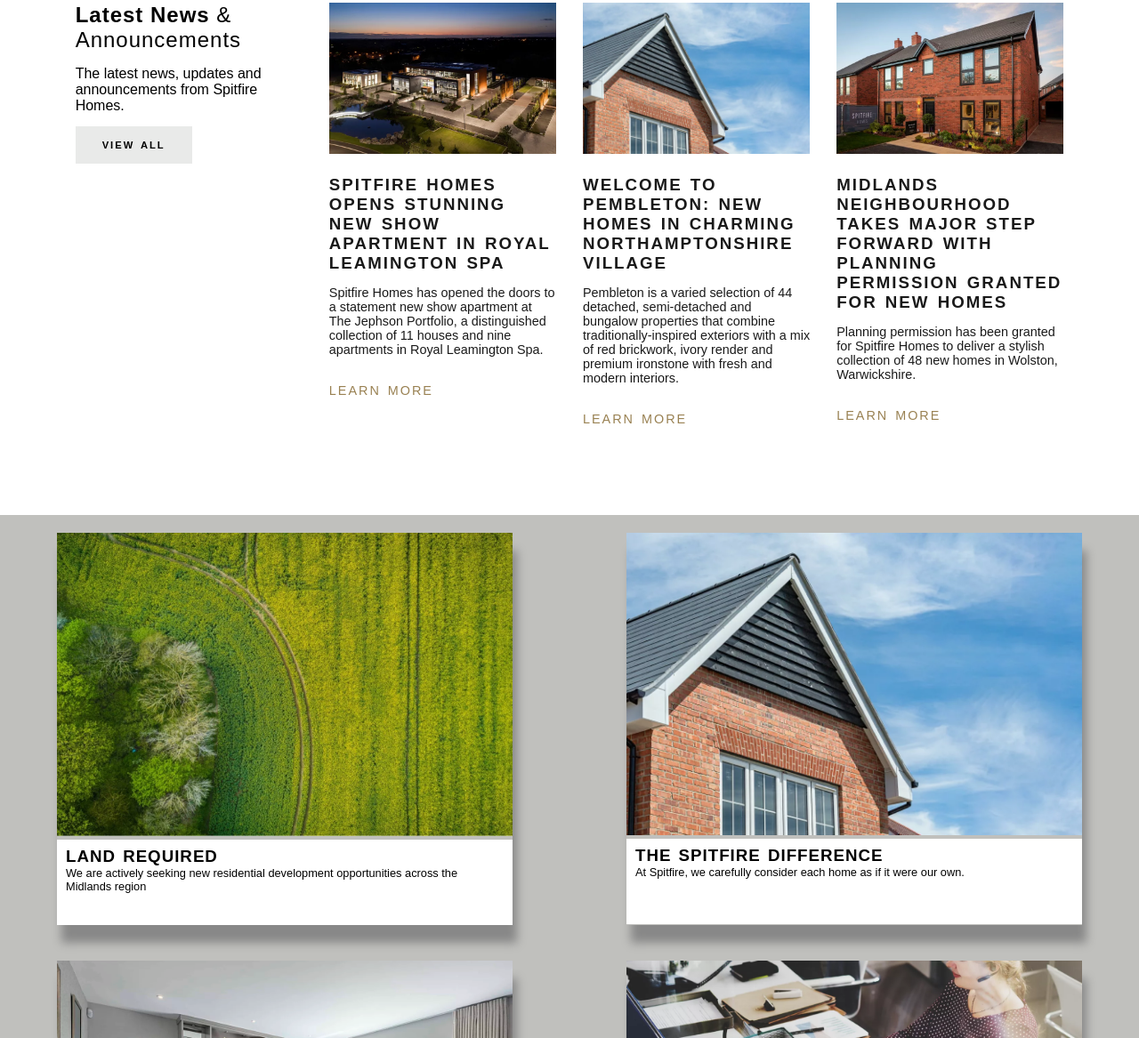
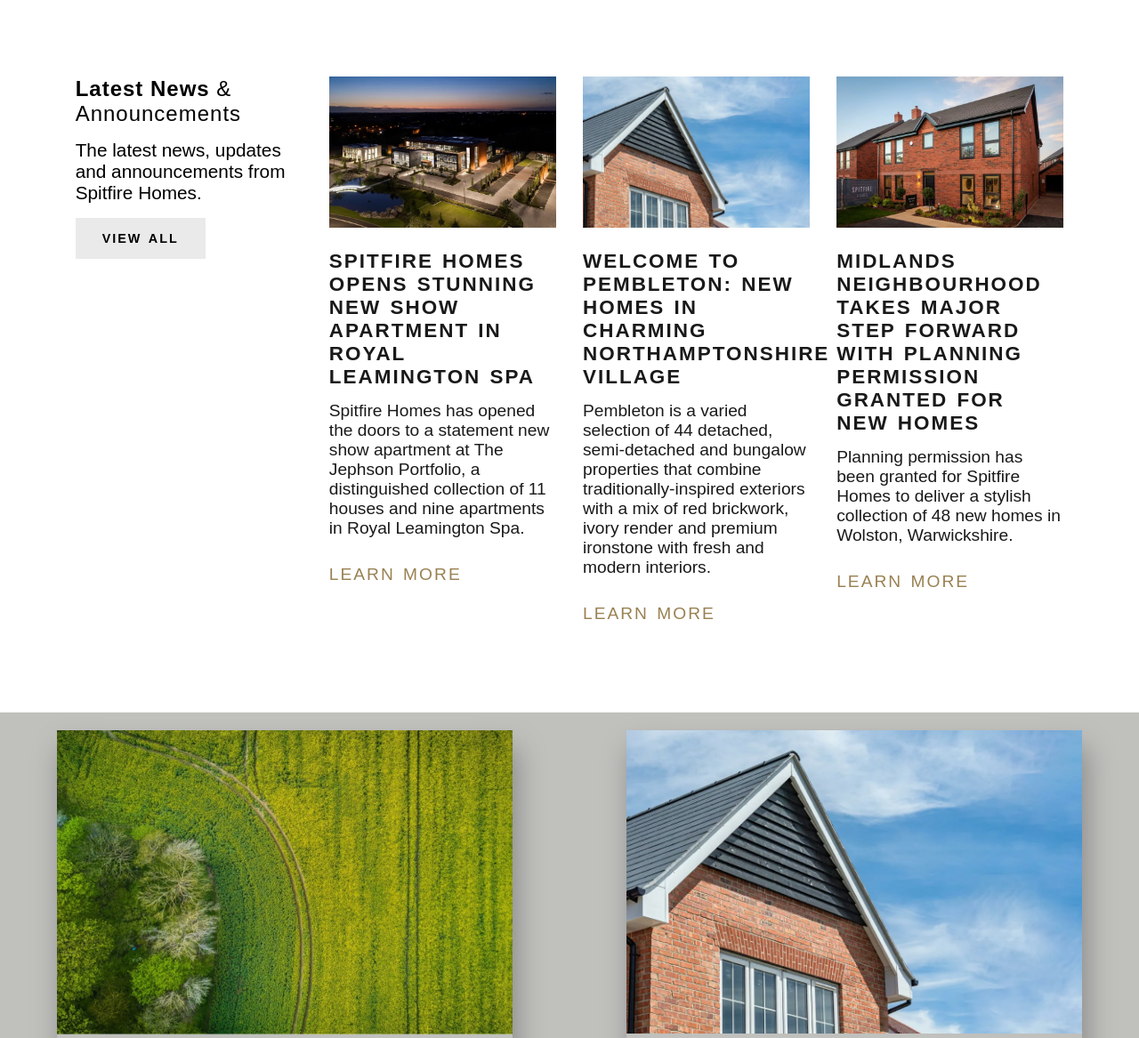
Before and after one commit to OkraGrey/Training_Project, a plain HTML site: page index.html in a window 1280 px wide. Shown: the part 2237-3404 px from the top of the page at 89% size. Drawn offline with Linux system fonts and the light colour scheme; a web font is replaced by a local one.

Commit message:
Card Shadow working blury

```diff
--- a/index.html
+++ b/index.html
@@ -143,16 +143,16 @@
         <!-- section 4 starts here -->
 
 
-        <div class="advertisement">
+        <div class="advertisement ">
             <div class="advertisement--box"
             id="adv-2-box-1"
             >
-                <p class="advertisement--box-para"><span>Latest News</span> & Announcements
+                <p class="advertisement--box-para "><span>Latest News</span> & Announcements
                 </p>
                 <p class="advertisement-box-desc">The latest news, updates and announcements from Spitfire Homes.</p>
                 <a href="#" id="advertisement--box-button">VIEW ALL</a>
             </div>
-            <div class="advertisement--box">
+            <div class="advertisement--box adv-fonts">
                 <a href="#">
                     <img src="/Images/About_Us.jpeg" alt="" class="advertisement--box-img">
                     <h3>SPITFIRE HOMES OPENS STUNNING NEW SHOW APARTMENT IN ROYAL LEAMINGTON SPA</h3>
@@ -163,7 +163,7 @@
                     <p class="advertisement-box-Learn-More">LEARN MORE</p>
                 </a>
             </div>
-            <div class="advertisement--box">
+            <div class="advertisement--box adv-fonts">
                 <a href="#">
                     <img src="/Images/diff.jpeg" alt="" class="advertisement--box-img">
                     <h3>WELCOME TO PEMBLETON: NEW HOMES IN CHARMING NORTHAMPTONSHIRE VILLAGE</h3>
@@ -175,7 +175,7 @@
                     <p class="advertisement-box-Learn-More">LEARN MORE</p>
                 </a>
             </div>
-            <div class="advertisement--box">
+            <div class="advertisement--box adv-fonts">
                 <a href="#">
                     <img src="/Images/commitmetn.jpeg" alt="" class="advertisement--box-img">
                     <h3>MIDLANDS NEIGHBOURHOOD TAKES MAJOR STEP FORWARD WITH PLANNING PERMISSION GRANTED FOR NEW HOMES
@@ -189,7 +189,7 @@
             </div>
         </div>
 
-        <div class="section5--container">
+        <div class="section5--container adv2-fonts">
             <div class="section5-sub-container">
 
                 <a href="#">
--- a/style.css
+++ b/style.css
@@ -188,6 +188,7 @@
 
 /* page 2 starter */
 .advertisement{
+    font-size: 1.3rem;
     display: flex;
     flex-wrap: wrap;
     /* width: 100%; */
@@ -240,7 +241,7 @@
     font-weight: 800;
 }
 .advertisement-box-desc{
-    font-size: 1rem;
+    font-size: 1em;
     font-weight: 100;
     margin-top: 15px;
     margin-bottom: 25px;
@@ -250,7 +251,7 @@
     padding: 15px 30px;
     letter-spacing: 2px;
     color: black;
-    font-size: 0.7rem;
+    font-size: 0.9rem;
     font-weight: 800;
     background-color: rgb(42, 49, 46,0.1);
 
@@ -266,11 +267,11 @@
     margin-top: 14px;
     word-spacing: 0;
     letter-spacing: 0;
-    font-size: 0.9rem;
+    font-size: 1em;
     margin-bottom: 30px;
 }
 .advertisement-box-Learn-More{
-    font-size:.9rem;
+    font-size:1em;
     color: rgba(153, 129, 82,1);
 }
 .advertisement--box h3{
@@ -287,6 +288,7 @@
     width: 100%;
     box-sizing: border-box;
     object-fit: cover;
+    font-size: 1.6rem;
 
 }
 .slider--first-half{
@@ -311,6 +313,7 @@
     letter-spacing: 0;
     word-spacing: 0;
     margin-bottom: 20px;
+    font-size: 1.3rem;
 }
 .slider--first-half a{
     text-decoration: none;
@@ -318,7 +321,7 @@
     background-color: #2A312E;
     padding: 15px 25px;
     font-weight: 900;
-    font-size: 0.7rem;
+    font-size: 0.9rem;
 }
 .slider--first-half a:hover{
     background-color: #1b1d1c;
@@ -334,9 +337,15 @@
     max-height: 100%;
     object-fit: cover;
 }
+.adv-fonts{
+    font-size: 1.2rem;
+}
 
 /* section 5 */
-
+.adv2-fonts{
+    font-size: 1.8rem;
+    font-weight: 900;
+}
 .section5--container{
     display: flex;
     flex-wrap: wrap;
@@ -353,13 +362,13 @@
 }
 .section5-sub-container{
     z-index: 1;
-    box-shadow: 5px 20px 10px  #888888;
+    box-shadow: 5px 20px 30px  #888888;
     width: 40%;
     height: auto;
     margin: 20px;
 
     position: relative;
-    transition: transform 0.4s ease;
+    transition: transform 0.3s ease;
 
 }
 .section5-sub-container p{
@@ -369,18 +378,27 @@
     font-size: 0.8rem;
 }
 .section5-sub-container:hover{
-    transform:translateY(-10px);
+    transform:translateY(-20px);
 }
 .section5-img{
     width: 100%;
     height: auto;
+}
+.section-5-desc h3{
+    margin-bottom: 10px;
+    font-size: 25px;
+}
+.section-5-desc p{
+    margin-bottom: 10px;
+    font-size: 15.5px;
 }
 .section-5-desc{
     background-color: white;
     margin-top: 0;
     width: 100%;
     height: 6rem;
-    padding: 8px 10px;
+
+    padding: 10px 20px;
 }
 /* (31, 34, 33) */
 /* footer begins here */
@@ -479,6 +497,8 @@
 .footer-fourth_third img{
     height: 25px;
     width: auto;
+    padding-right: 10px;
+
 }
 
 .section5-sub-container-span-resp{
```
